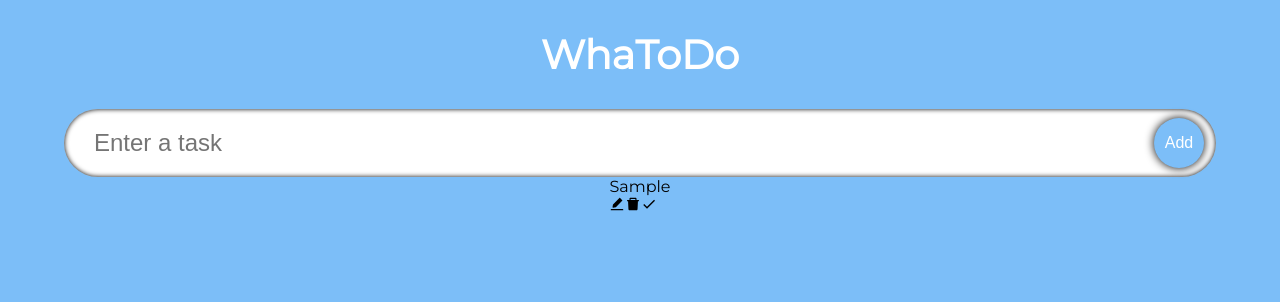
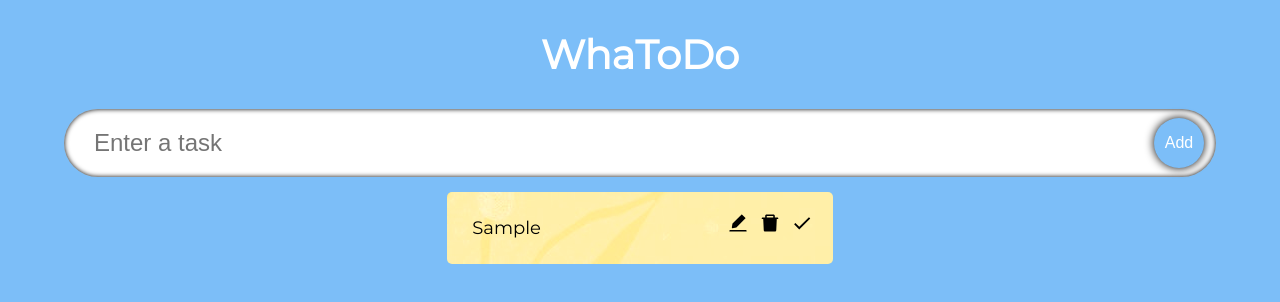
Before and after one commit to alexei-dayrit/react-typescript-todo, a React (Create React App) app: page / in a window 1280 px wide. Both pictures are taken after typing "Sample" into the empty fields and a click on the button "Add". Shown: the top 302 px of the page. Built offline with nearby package versions, Linux system fonts and the light colour scheme; the HTML template or start-up script is replaced by a standard one.

Commit message:
Added styling to a single todo item render.

```diff
--- a/src/components/TodoItem.tsx
+++ b/src/components/TodoItem.tsx
@@ -11,7 +11,7 @@ interface Props {
 
 const TodoItem = ({todo, todos, setTodos}:Props) => {
   return (
-    <form className="single-todo">
+    <form className="single-todo-form">
       <div className="single-todo-text">{todo.todo}</div>
       <div>
         <span className="icon">
--- a/src/styles.css
+++ b/src/styles.css
@@ -40,6 +40,35 @@
 }
 
 .submit-btn:active {
+  box-shadow: 0 0 5px black;
   transform: scale(0.8);
-  box-shadow: 0 0 5px black;
 }
+
+.todo-list {
+  display: flex;
+  flex-wrap: wrap;
+  justify-content: space-evenly;
+  width: 90%;
+}
+
+.single-todo-form {
+  background-image: url("./images/todo-background.jpeg");
+  border-radius: 5px;
+  display: flex;
+  margin-top: 15px;
+  padding: 20px;
+  width: 30%;
+}
+
+.single-todo-text {
+  border: none;
+  flex: 1;
+  font-size: 18px;
+  padding: 5px;
+}
+
+.icon {
+  margin-left: 10px;
+  font-size: 22px;
+  cursor: pointer;
+}
```
Also changed, not shown: src/images/todo-background.jpeg (added).
